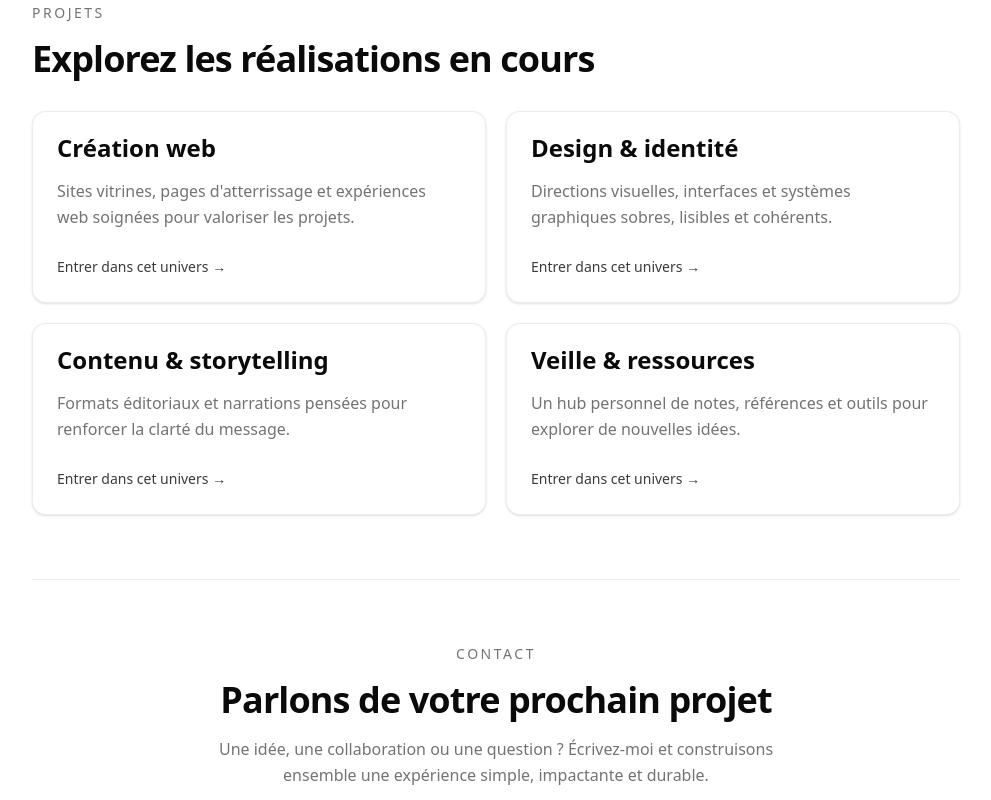
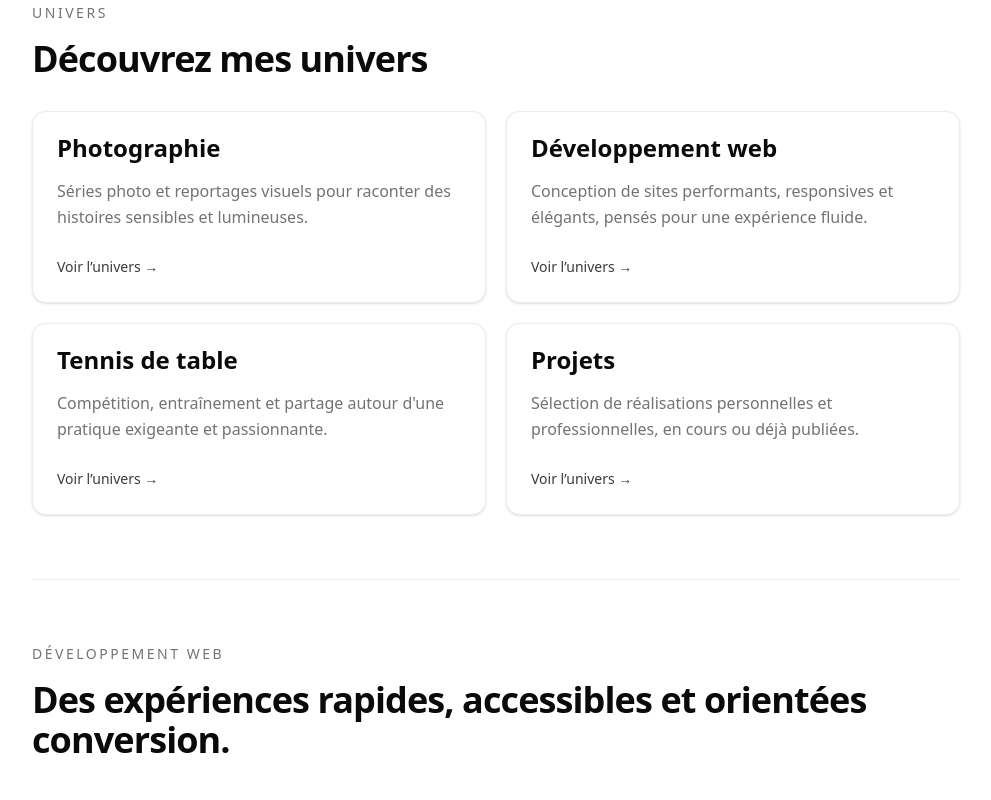
Before and after one commit to jesared/jesared-refonte, a Next.js app: page / in a window 1280 px wide. Shown: the part 1000-1800 px from the top of the page, without its empty margins (144-1135 px from the left). Built offline with nearby package versions, Linux system fonts and the light colour scheme.

Commit message:
feat: ajouter une section de cards pour les univers

```diff
--- a/app/page.tsx
+++ b/app/page.tsx
@@ -11,28 +11,28 @@ import { cn } from "@/lib/utils";
 
 const univers = [
   {
-    title: "Création web",
+    title: "Photographie",
     description:
-      "Sites vitrines, pages d'atterrissage et expériences web soignées pour valoriser les projets.",
-    href: "#",
+      "Séries photo et reportages visuels pour raconter des histoires sensibles et lumineuses.",
+    href: "#photographie",
   },
   {
-    title: "Design & identité",
+    title: "Développement web",
     description:
-      "Directions visuelles, interfaces et systèmes graphiques sobres, lisibles et cohérents.",
-    href: "#",
+      "Conception de sites performants, responsives et élégants, pensés pour une expérience fluide.",
+    href: "#developpement-web",
   },
   {
-    title: "Contenu & storytelling",
+    title: "Tennis de table",
     description:
-      "Formats éditoriaux et narrations pensées pour renforcer la clarté du message.",
-    href: "#",
+      "Compétition, entraînement et partage autour d'une pratique exigeante et passionnante.",
+    href: "#tennis-de-table",
   },
   {
-    title: "Veille & ressources",
+    title: "Projets",
     description:
-      "Un hub personnel de notes, références et outils pour explorer de nouvelles idées.",
-    href: "#",
+      "Sélection de réalisations personnelles et professionnelles, en cours ou déjà publiées.",
+    href: "#projets",
   },
 ];
 
@@ -89,9 +89,9 @@ export default function Home() {
         </p>
       </section>
 
-      <section id="projets" className="py-14 sm:py-16">
+      <section id="univers" className="py-14 sm:py-16">
         <div className="mb-8">
-          <SectionTitle overline="Projets">Explorez les réalisations en cours</SectionTitle>
+          <SectionTitle overline="Univers">Découvrez mes univers</SectionTitle>
         </div>
 
         <div className="grid gap-5 sm:grid-cols-2">
@@ -111,12 +111,28 @@ export default function Home() {
                   href={item.href}
                   className="inline-flex items-center text-sm font-medium text-foreground/80 transition-colors group-hover:text-foreground"
                 >
-                  Entrer dans cet univers →
+                  Voir l’univers →
                 </a>
               </CardContent>
             </Card>
           ))}
         </div>
+      </section>
+
+      <section id="developpement-web" className="border-t border-border/60 py-14 sm:py-16">
+        <SectionTitle overline="Développement web">
+          Des expériences rapides, accessibles et orientées conversion.
+        </SectionTitle>
+      </section>
+
+      <section id="tennis-de-table" className="border-t border-border/60 py-14 sm:py-16">
+        <SectionTitle overline="Tennis de table">
+          Rigueur, précision et progression continue à la table.
+        </SectionTitle>
+      </section>
+
+      <section id="projets" className="border-t border-border/60 py-14 sm:py-16">
+        <SectionTitle overline="Projets">Un aperçu des travaux récents et à venir.</SectionTitle>
       </section>
 
       <section id="contact" className="border-t border-border/60 py-14 text-center sm:py-16">
```
